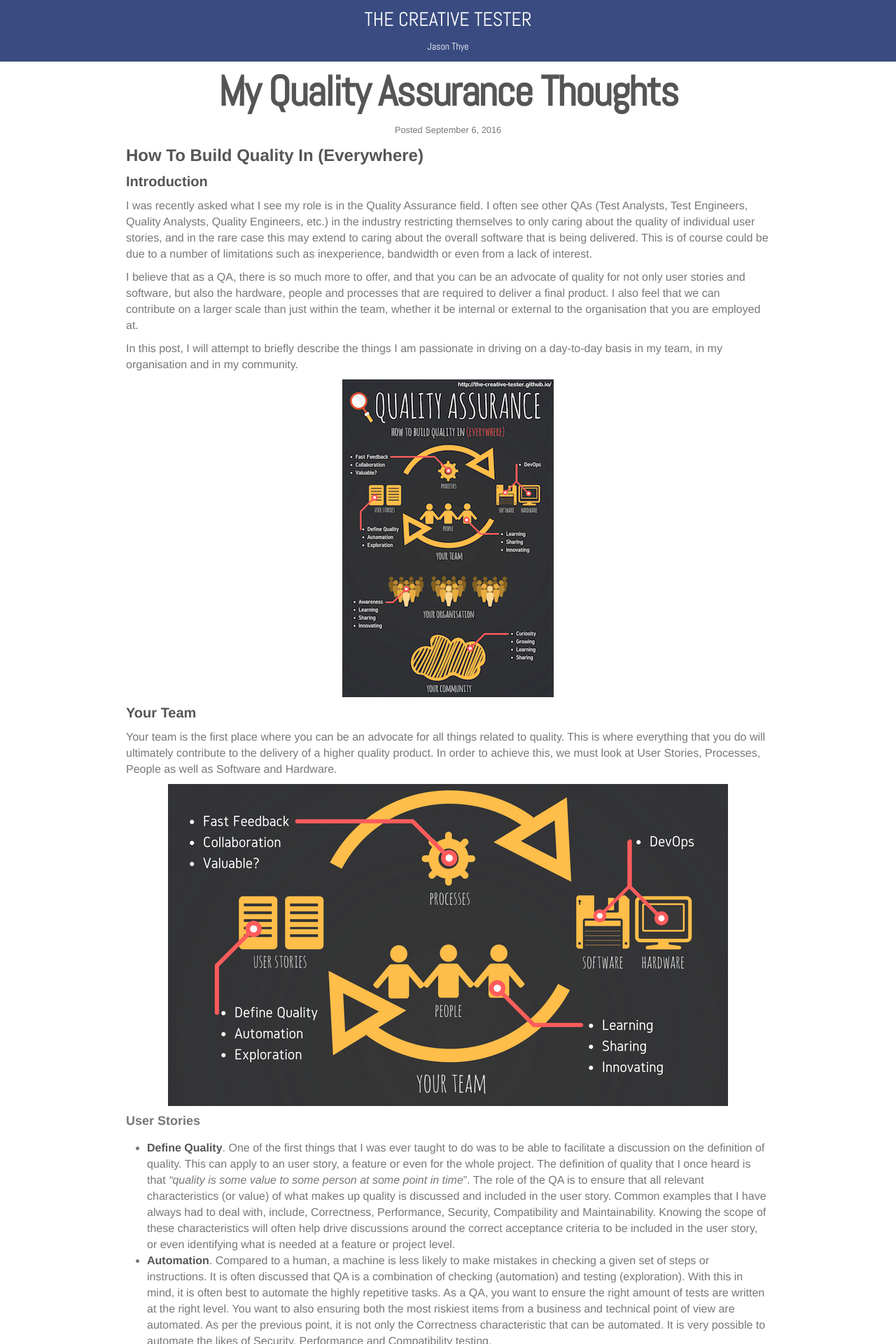
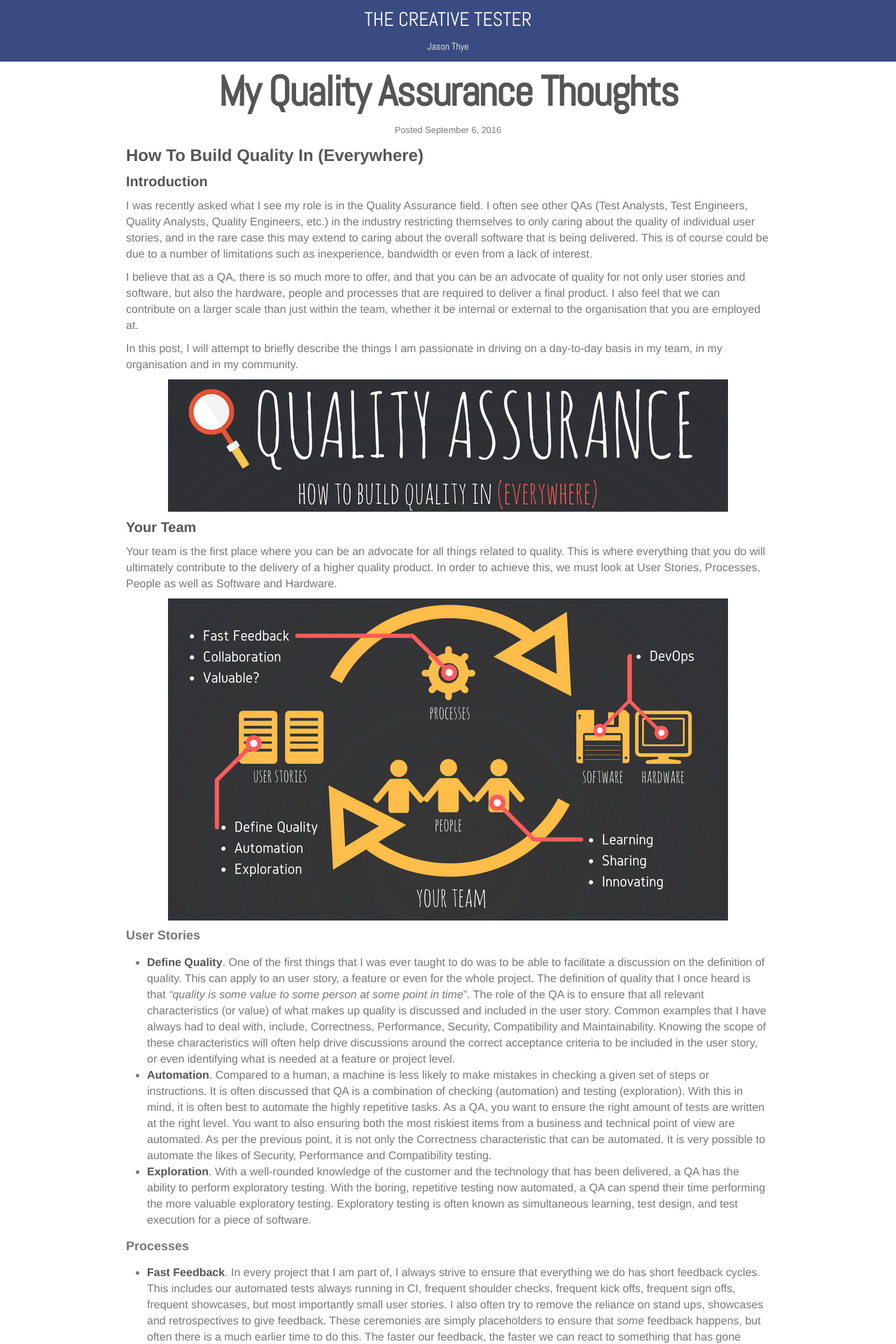
Before and after one commit to the-creative-tester/blog, a Jekyll site: the page built from _posts/2016-09-06-My-Quality-Assurance-Thoughts.md, in a window 1280 px wide. Shown: the top 1920 px of the page at 70% size. Built offline with Jekyll 4.4.1, drawn with Linux system fonts in a browser that asks for light colours; nearby versions of some CDN libraries.

Commit message:
update post on Quality Assurance Thoughts

```diff
--- a/_posts/2016-09-06-My-Quality-Assurance-Thoughts.md
+++ b/_posts/2016-09-06-My-Quality-Assurance-Thoughts.md
@@ -18,7 +18,7 @@ I believe that as a QA, there is so much more to offer, and that you can be an a
 
 In this post, I will attempt to briefly describe the things I am passionate in driving on a day-to-day basis in my team, in my organisation and in my community.
 
-[![Quality Assurance Thumbnail](../images/Quality-Thumbnail.png){: .center-image }](../images/Quality.png)
+![Quality Assurance Title](../images/Quality-Title.png){: .center-image }
 
 ### Your Team
 
```
